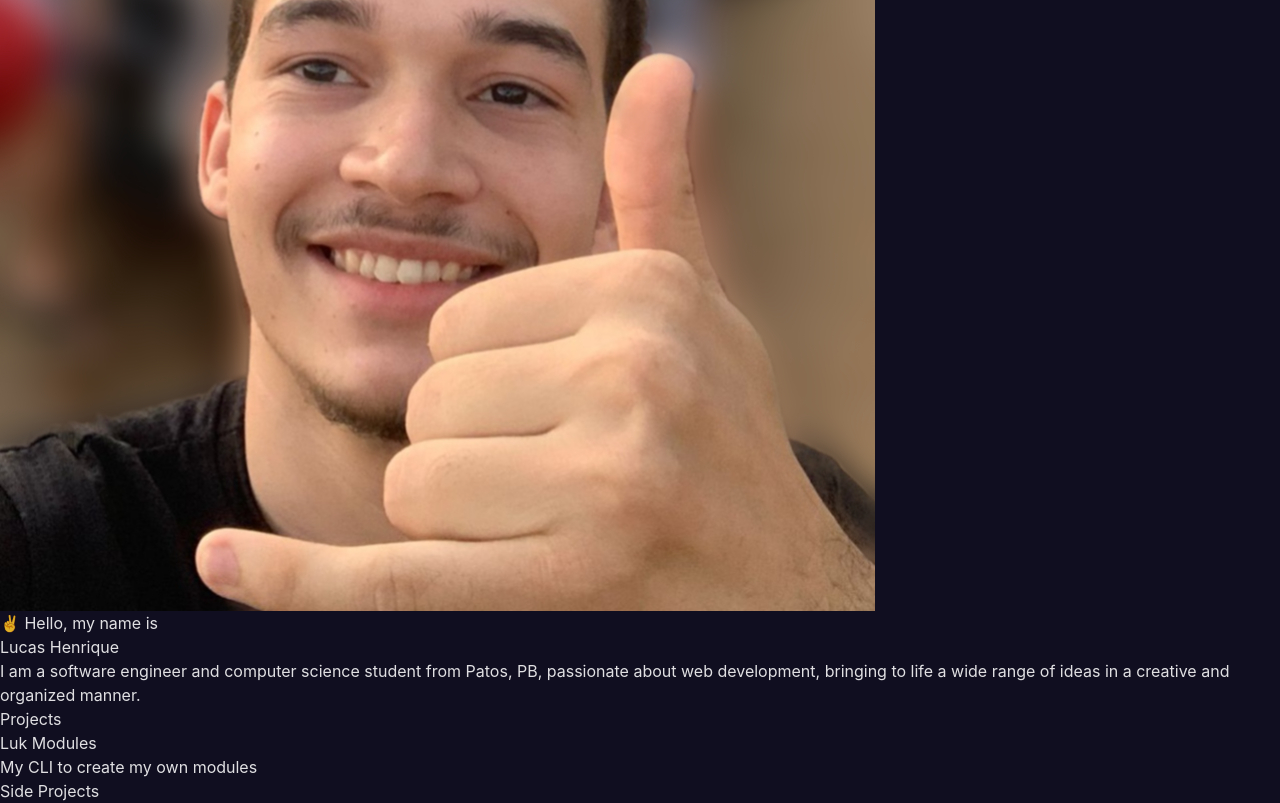
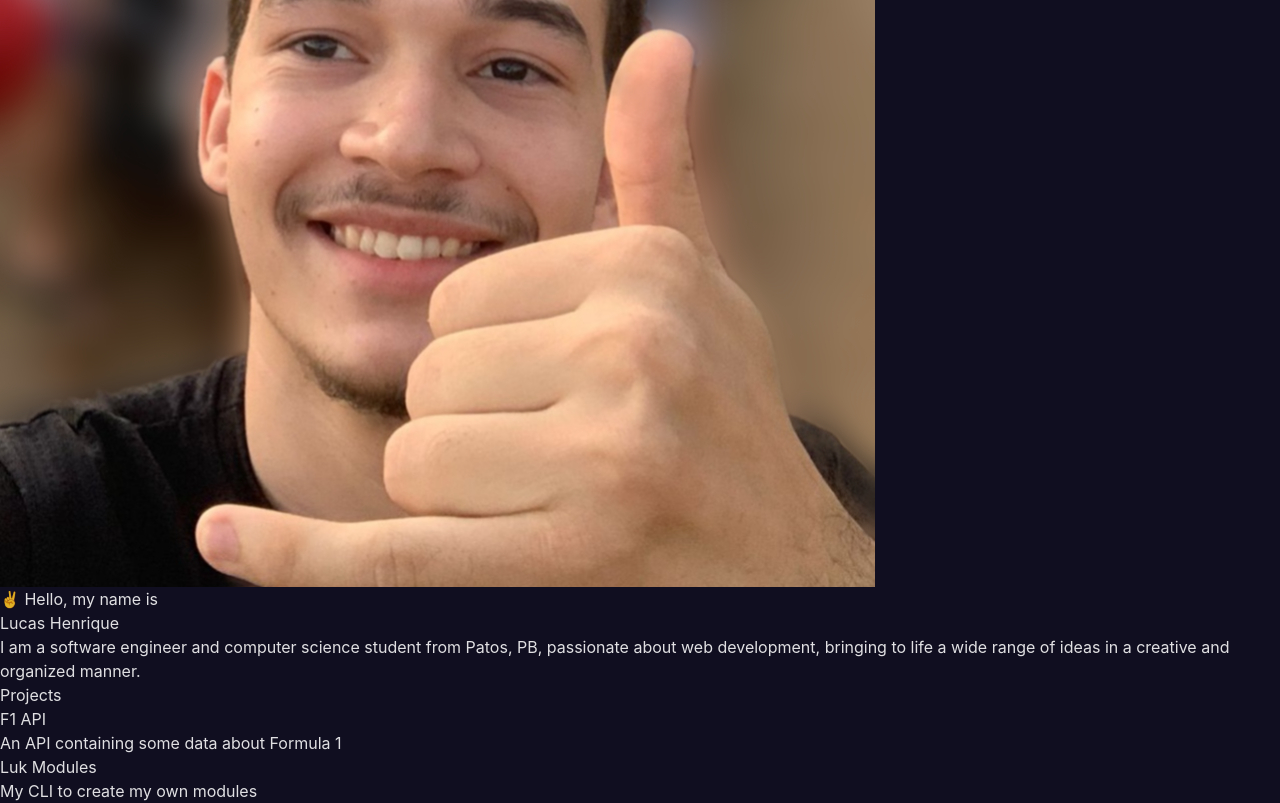
Before and after one commit to luketeeeeee/portfolio, a React (Vite) app: page / in a window 1280 px wide. Shown: the top 803 px of the page. Built offline with nearby package versions, Linux system fonts and the light colour scheme.

Commit message:
f1 api project

```diff
--- a/src/static/projects.ts
+++ b/src/static/projects.ts
@@ -25,6 +25,23 @@ export const projects: ProjectDetails[] = [
 	// 	]
 	// },
 	{
+		title: "F1 API",
+		name: "f1-api",
+		summary: "An API containing some data about Formula 1",
+		topics: [
+			{
+				title: "",
+				text: "",
+			},
+			{
+				title: "",
+				text: "",
+			},
+		],
+		images: [],
+		url: "https://f1api.vercel.app",
+	},
+	{
 		title: "Luk Modules",
 		name: "luk-modules",
 		summary: "My CLI to create my own modules",
@@ -47,7 +64,7 @@ export const projects: ProjectDetails[] = [
 			},
 			{
 				title: "",
-				text: "3. Type the name of the module. (Here, the user will write the name of the module or component they are creating.)",
+				text: "3. Type the name of the module (here, the user will write the name of the module or component they are creating).",
 			},
 			{
 				title: "",
@@ -89,6 +106,10 @@ export const sideProjects: ProjectDetails[] = [
 			{
 				title: "Collaborators",
 				text: "Ruty Silva (designer and engineer), Maria Cristiane (designer and engineer) and Cassio Urtiga (designer and engineer)",
+			},
+			{
+				title: "Current State",
+				text: "The project is not online anymore, i'm currently working on an update to add responsivity and switch to TypeScript.",
 			},
 		],
 		url: "https://github.com/luketeeeeee/pet-solidario",
```
